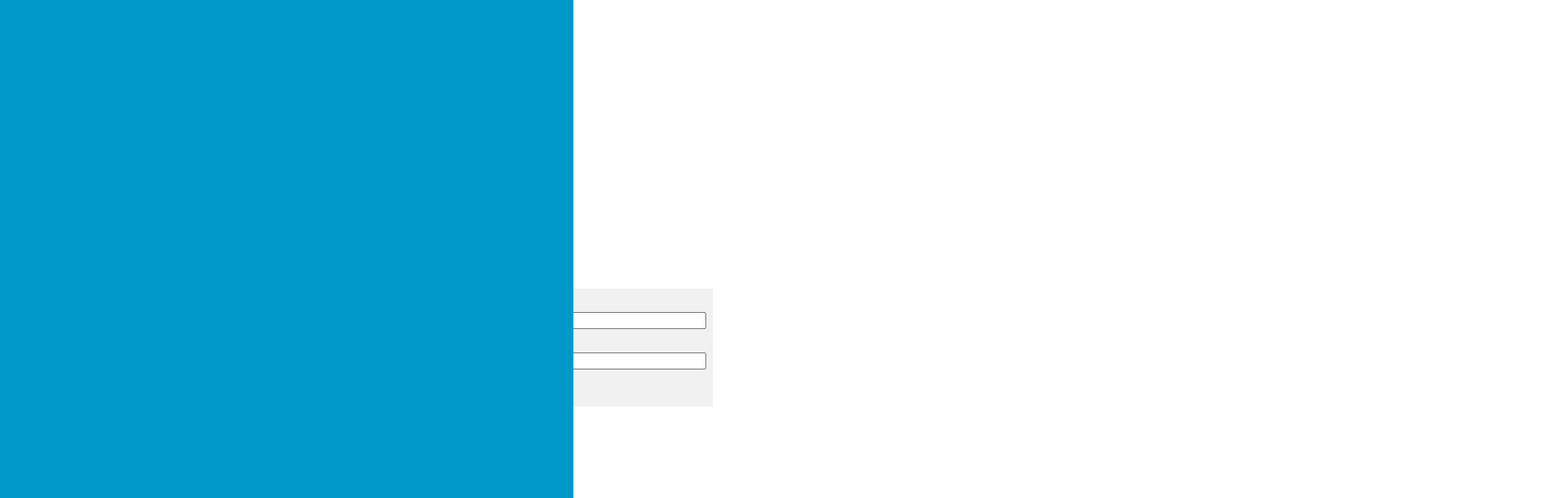
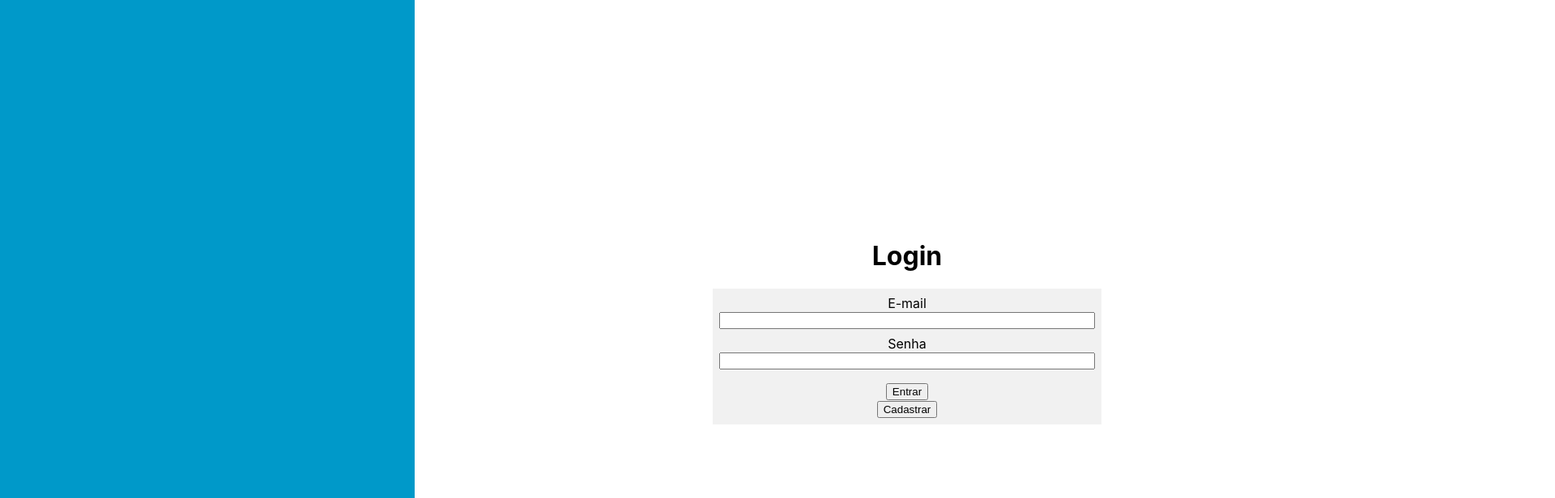
Before and after one commit to lucasvicente3112/kanbro-frontend, a React (Create React App) app: page / in a window 1280 px wide. Shown: the top 616 px of the page at 81% size, 1920 px wide, since content can reach past the window. Built offline with nearby package versions, Linux system fonts and the light colour scheme.

Commit message:
barra lateral

```diff
--- a/src/assets/BoxLateralStyle.css
+++ b/src/assets/BoxLateralStyle.css
@@ -1,7 +1,7 @@
 #boxLateral {
     position: absolute;
-    width: 708px;
-    height: 1024px;
+    width: 40%;
+    height: 100%;
     left: 0px;
     top: 0px;
     background: #0099C9;
--- a/src/pages/login/PaginaLogin.jsx
+++ b/src/pages/login/PaginaLogin.jsx
@@ -49,11 +49,10 @@ const PaginaLogin = () => {
         <div className="actions">
           <button type="submit">Entrar</button>
         </div>
+        <div>
+          <button onClick={() => navegaCadastro()}>Cadastrar</button>
+        </div>
       </form>
-
-      <div>
-        <button onClick={() => navegaCadastro()}>Cadastrar</button>
-      </div>
     </div>
   );
 };
--- a/src/pages/login/PaginaLoginStyle.css
+++ b/src/pages/login/PaginaLoginStyle.css
@@ -4,6 +4,7 @@
     align-items: center;
     justify-content: center;
     min-height: 100vh;
+    min-width: 280vh;
     padding: 0 2rem;
 }
 
```
